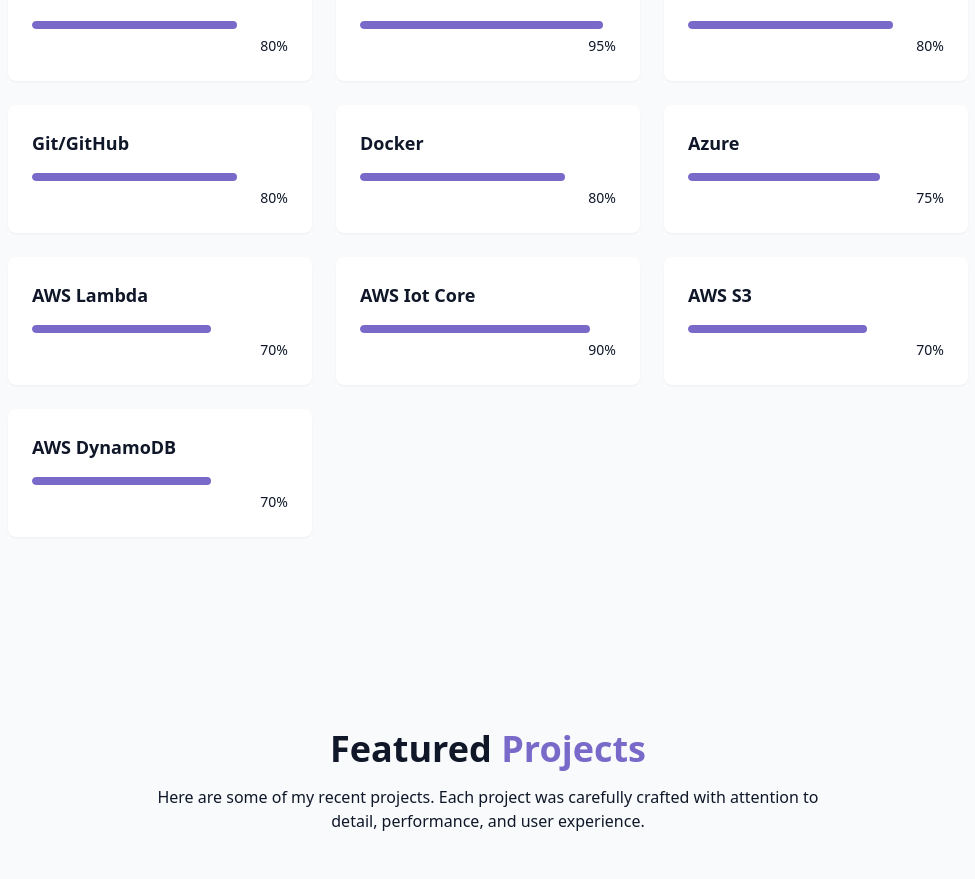
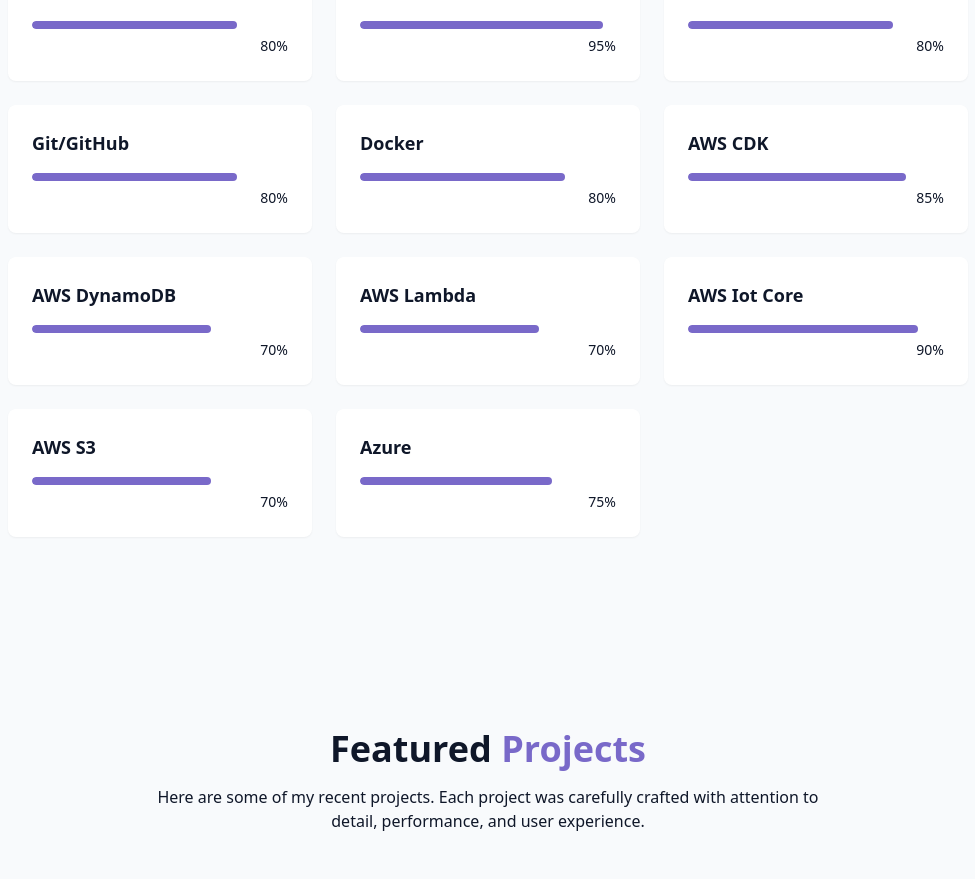
Before and after one commit to stevesajustephen/steve-saju, a React (Vite) app: page / in a window 1280 px wide. Shown: the part 2824-3703 px from the top of the page, without its empty margins (152-1127 px from the left). Built offline with nearby package versions, Linux system fonts and the light colour scheme.

Commit message:
skill upates porfolio

```diff
--- a/src/components/SkillsSection.tsx
+++ b/src/components/SkillsSection.tsx
@@ -32,11 +32,12 @@
   // Cloud
   { name: "Git/GitHub", level: 80, category: "cloud & devops" },
   { name: "Docker", level: 80, category: "cloud & devops" },
-  { name: "Azure", level: 75, category: "cloud & devops" },
+  { name: "AWS CDK", level: 85, category: "cloud & devops" },
+  { name: "AWS DynamoDB", level: 70, category: "cloud & devops" },
   { name: "AWS Lambda", level: 70, category: "cloud & devops" },
   { name: "AWS Iot Core", level: 90, category: "cloud & devops" },
   { name: "AWS S3", level: 70, category: "cloud & devops" },
-  { name: "AWS DynamoDB", level: 70, category: "cloud & devops" },
+  { name: "Azure", level: 75, category: "cloud & devops" },
 ];
 
 const categories = ["all", "backend", "frontend", "cloud & devops", "Other"];
@@ -45,7 +46,7 @@
   const [activeCategory, setActiveCategory] = useState("all");
 
   const filteredSkills = skills.filter(
-    (skill) => activeCategory === "all" || skill.category === activeCategory
+    (skill) => activeCategory === "all" || skill.category === activeCategory,
   );
   return (
     <section id="skills" className="py-24 px-4 relative bg-secondary/30">
@@ -63,7 +64,7 @@
                 "px-5 py-2 rounded-full transition-colors duration-300 capitalize",
                 activeCategory === category
                   ? "bg-primary text-primary-foreground"
-                  : "bg-secondary/70 text-forefround hover:bd-secondary"
+                  : "bg-secondary/70 text-forefround hover:bd-secondary",
               )}
             >
               {category}
```
